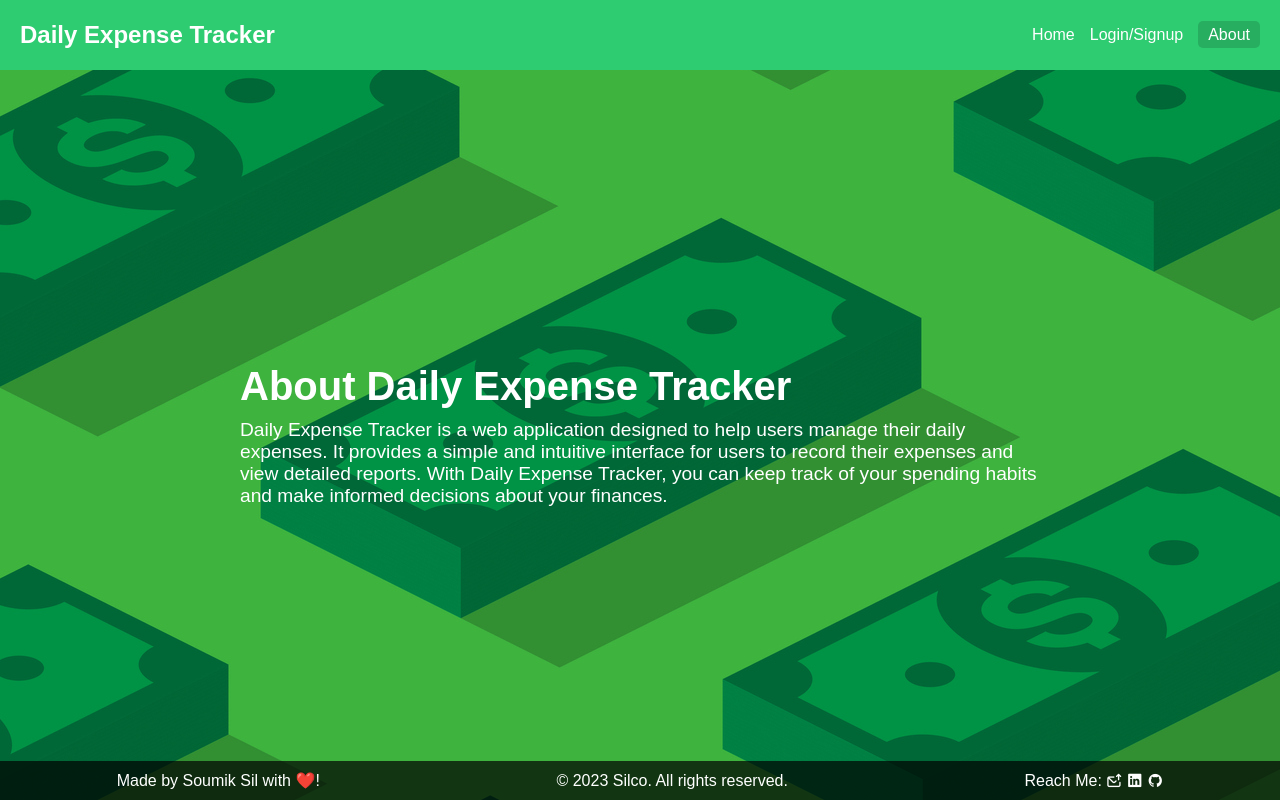
After one commit to soumik-aj12/Daily-Expense-Tracker, a PHP site: page /about.php in a window 1280 px wide. The commit adds this page. Run offline with PHP 8.4, Linux system fonts and the light colour scheme; some web fonts are replaced.

Commit message:
Added the About Me page
About me page was missing. Added the error for login if someone gives incorrect email/password.

```diff
--- /dev/null
+++ b/about.php
@@ -0,0 +1,85 @@
+<!DOCTYPE html>
+<html lang="en">
+
+<head>
+    <meta charset="UTF-8">
+    <meta name="viewport" content="width=device-width, initial-scale=1.0">
+    <link rel="stylesheet" href="assets/css/index.css">
+    <link rel="stylesheet" href="https://unicons.iconscout.com/release/v4.0.0/css/line.css">
+
+    <title>Daily Expense Tracker - About Us</title>
+    <style>
+        body {
+            font-family: Arial, sans-serif;
+            margin: 0;
+            padding: 0;
+            display: flex;
+            flex-direction: column;
+            min-height: 100vh;
+        }
+
+        .container {
+            flex: 1;
+            max-width: 800px;
+            margin: 0 auto;
+            padding: 20px;
+            display: flex;
+            align-items: center;
+        }
+
+        footer {
+            background-color: rgba(0, 0, 0, 0.7);
+            color: #fff;
+            text-align: center;
+            padding: 10px 0;
+            justify-content: space-around;
+            align-items: center;
+        }
+    </style>
+</head>
+
+<body>
+    <nav class="navbar">
+        <div class="logo">
+            <a href="#">Daily Expense Tracker</a>
+        </div>
+        <ul class="nav-items">
+            <li><a href="index.php">Home</a></li>
+            <li><a href="form.php">Login/Signup</a></li>
+            <li><a href="about.php" class="active">About</a></li>
+        </ul>
+    </nav>
+
+    <div class="container">
+        <div id="about-us">
+            <h1>About Daily Expense Tracker</h1>
+            <p>Daily Expense Tracker is a web application designed to help users manage their daily expenses. It
+                provides a simple and intuitive interface for users to record their expenses and view detailed reports.
+                With Daily Expense Tracker, you can keep track of your spending habits and make informed decisions about
+                your finances.
+            </p>
+        </div>
+    </div>
+
+    </div>
+
+    <footer>
+        <span>Made by Soumik Sil with ❤️!</span>
+        <span>&copy; <span id="year-span"></span> Silco. All rights reserved.</span>
+        <span>
+            Reach Me:
+            <a href="mailto:soumiksilco@gmail.com"><i class="uil uil-envelope-upload"></i></a>
+            <a href="https://www.linkedin.com/in/soumiksil/"><i class="uil uil-linkedin"></i></a>
+            <a href="https://github.com/soumik-aj12"><i class="uil uil-github"></i></a>
+        </span>
+    </footer>
+    <script>
+        var today = new Date();
+        var year = today.getFullYear();
+        document.getElementById("year-span").textContent = year;
+
+
+    </script>
+</body>
+
+</html>
--- a/assets/css/form.css
+++ b/assets/css/form.css
@@ -308,6 +308,3 @@ color:aliceblue;
   font-size: 12px;
   margin: 5px;
 }
-#pass_error{
-
-}
--- a/assets/css/index.css
+++ b/assets/css/index.css
@@ -175,3 +175,86 @@ ul {
     margin-inline-end: 0px;
     padding-inline-start: 40px;
 }
+.about-content{
+  display: flex;
+  flex-direction: column;
+
+}
+.about-section {
+    padding: 20px;
+    background-color: rgba(0, 0, 0, 0.7);
+    color: white;
+    border-radius: 10px;
+    margin: 20px;
+    flex: 1;
+}
+
+.about-section h1 {
+    font-size: 2.5rem;
+    margin-bottom: 20px;
+}
+
+.about-section p {
+    font-size: 1.2rem;
+    line-height: 1.6;
+}
+
+footer {
+  background-color: #2ecc71;
+  width: 100%;
+  position: absolute;
+  bottom: 0;
+  left: 0;
+  right: 0;
+  padding: 2rem;
+  color: white;
+  font-weight: 500;
+  display: flex;
+  justify-content: center;
+  align-items: center;
+  gap: 0.2rem;
+}
+
+footer h3 {
+    font-size: 1.5rem;
+    margin-bottom: 15px;
+}
+
+footer p {
+    font-size: 1rem;
+}
+
+footer a {
+    color: white;
+    text-decoration: none;
+}
+
+footer a:hover {
+    color: #ecf0f1;
+}
+@media screen and (max-width: 768px) {
+    .about-content {
+        flex-direction: column;
+        align-items: center;
+    }
+    .about-section {
+        padding: 10px;
+        margin: 10px;
+    }
+    .about-section h1 {
+        font-size: 2rem;
+    }
+    .about-section p {
+        font-size: 1rem;
+    }
+    footer {
+        padding: 1rem;
+        width: 100vw;
+    }
+    footer h3 {
+        font-size: 1.2rem;
+    }
+    footer p {
+        font-size: 0.8rem;
+    }
+}
--- a/index.php
+++ b/index.php
@@ -17,7 +17,7 @@
         <ul class="nav-items">
             <li><a href="index.php" class="active">Home</a></li>
             <li><a href="form.php">Login/Signup</a></li>
-            <li><a href="#">About</a></li>
+            <li><a href="about.php">About</a></li>
         </ul>
     </nav>
     <div class="content">
--- a/login_script.php
+++ b/login_script.php
@@ -12,7 +12,7 @@ if (isset($_POST['g-recaptcha-response'])) {
     // Check if the response is valid
     if (intval($responseKeys["success"]) !== 1) {
         // reCAPTCHA verification failed, handle accordingly (e.g., show an error message).
-         header("Location: form.php#login?captcha=false");
+         header("Location: form.php?message=captcha_error");
     }
     else{
         unset($_POST['g-recaptcha-response']);
@@ -31,7 +31,7 @@ if (isset($_POST['g-recaptcha-response'])) {
                 $_SESSION['loggedin'] = true;
                 echo "<script>window.location.href='dashboard/dashboard.php';</script>";
             } else {
-                echo 'login failed';
+                header("Location: form.php?message=incorrect");
             }
         }
     }
```
Also changed, not shown: form.php (+12 -8 lines).
